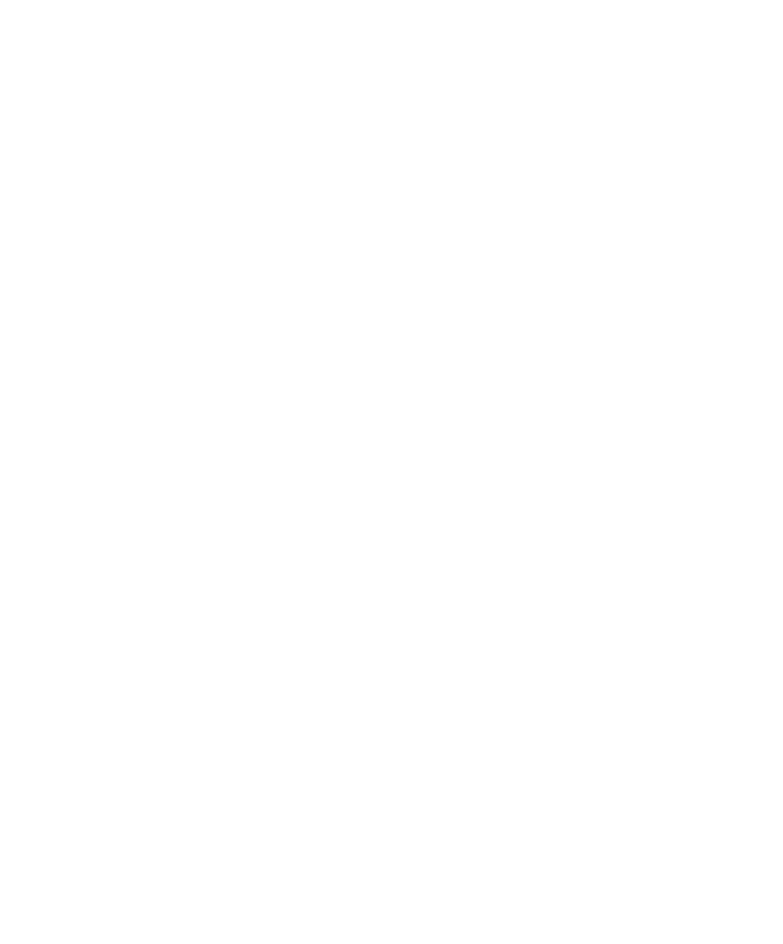
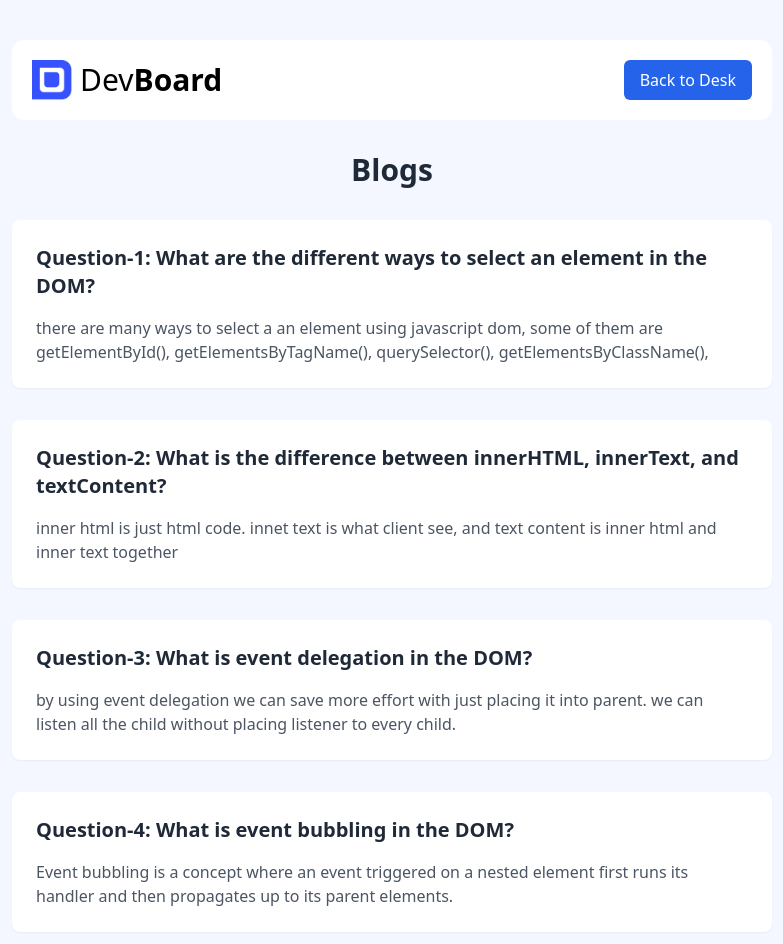
Before and after one commit to rubyrepo/B11A5, a plain HTML site: page discover.html in a window 1280 px wide. Shown: the whole page, without its empty margins (248-1031 px from the left). Before the commit the page ends 800 px from the top, so only its background shows below. Drawn offline with nearby package versions, Linux system fonts and the light colour scheme.

Commit message:
last commit with all the work done

```diff
--- a/JavaScript/index.js
+++ b/JavaScript/index.js
@@ -65,9 +65,9 @@
 function disableButtonOnClick(buttonId, divId, commentTextDiv) {
     document.getElementById(buttonId).addEventListener('click', function(event) {
         event.target.disabled = true;
-        event.target.style.color = 'gray';
+        event.target.style.color = 'white';
         const btnBgColor = document.getElementById(divId)
-        btnBgColor.style.backgroundColor = 'lightgray';
+        btnBgColor.style.backgroundColor = '#ced6ff';
 
         let commentDiv = document.createElement('div')
         commentDiv.style.marginBottom = '10px'
--- a/discover.html
+++ b/discover.html
@@ -3,9 +3,59 @@
 <head>
     <meta charset="UTF-8">
     <meta name="viewport" content="width=device-width, initial-scale=1.0">
-    <title>Discover</title>
+    <title>DevBoard - Blogs</title>
+    <script src="https://cdn.tailwindcss.com"></script>
 </head>
-<body>
+<body class="bg-[#f4f7ff]">
+    <div class="mx-60 mt-5 p-5">
+        <header class="flex justify-between bg-white p-5 rounded-xl items-center mb-8">
+            <div class="flex items-center">
+                <img class="h-10" src="assets/logo.png" alt="Logo">
+                <p class="text-3xl pl-2">Dev<b>Board</b></p>
+            </div>
+            <a href="index.html" class="bg-blue-600 text-white px-4 py-2 rounded-md hover:bg-blue-700 transition">
+                Back to Desk
+            </a>
+        </header>
 
+        <div class="mb-8 text-center">
+            <h1 class="text-3xl font-bold text-gray-800">Blogs</h1>
+        </div>
+
+        <div class="space-y-8">
+            <!-- Question 1 -->
+            <div class="bg-white p-6 rounded-lg shadow-sm">
+                <h2 class="text-xl font-semibold text-gray-800 mb-4">Question-1: What are the different ways to select an element in the DOM?</h2>
+                <p class="text-gray-600">
+                    there are many ways to select a an element using javascript dom, some of them are
+                    getElementById(), getElementsByTagName(), querySelector(), getElementsByClassName(),                 </p>
+            </div>
+
+            <!-- Question 2 -->
+            <div class="bg-white p-6 rounded-lg shadow-sm">
+                <h2 class="text-xl font-semibold text-gray-800 mb-4">Question-2: What is the difference between innerHTML, innerText, and textContent?</h2>
+                <p class="text-gray-600">
+                    inner html is just html code. innet text is what client see, and text content is inner html and inner text together
+                </p>
+            </div>
+
+            <!-- Question 3 -->
+            <div class="bg-white p-6 rounded-lg shadow-sm">
+                <h2 class="text-xl font-semibold text-gray-800 mb-4">Question-3: What is event delegation in the DOM?</h2>
+                <p class="text-gray-600">
+                    by using event delegation we can save more effort with just placing it into parent. we can listen all the child without placing listener to every child.
+                </p>
+            </div>
+
+            <!-- Question 4 -->
+            <div class="bg-white p-6 rounded-lg shadow-sm">
+                <h2 class="text-xl font-semibold text-gray-800 mb-4">Question-4: What is event bubbling in the DOM?</h2>
+                <p class="text-gray-600">
+                    Event bubbling is a concept where an event triggered on a nested element first runs its handler
+                    and then propagates up to its parent elements.
+                </p>
+            </div>
+        </div>
+    </div>
 </body>
 </html>
```
